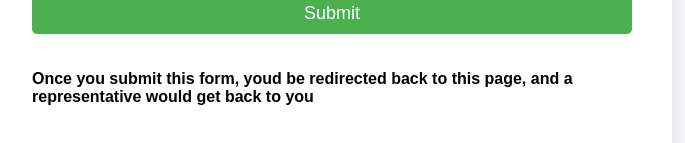
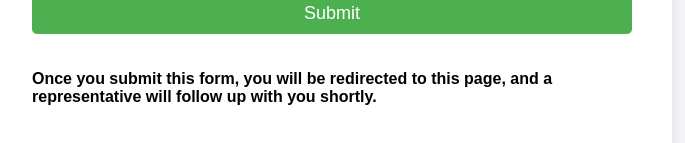
Before and after one commit to Ezekie123/form, a plain HTML site: page index.html in a window 1280 px wide. Shown: the part 831-974 px from the top of the page, without its empty margins (308-993 px from the left). Drawn offline with Linux system fonts and the light colour scheme.

Commit message:
Update index.html

```diff
--- a/index.html
+++ b/index.html
@@ -125,7 +125,7 @@
             </div>
         </form>
 
-        <h4>Once you submit this form, youd be redirected back to this page, and a representative would get back to you</h4>
+        <h4>Once you submit this form, you will be redirected to this page, and a representative will follow up with you shortly.</h4>
     </div>
 
 </body>
```
